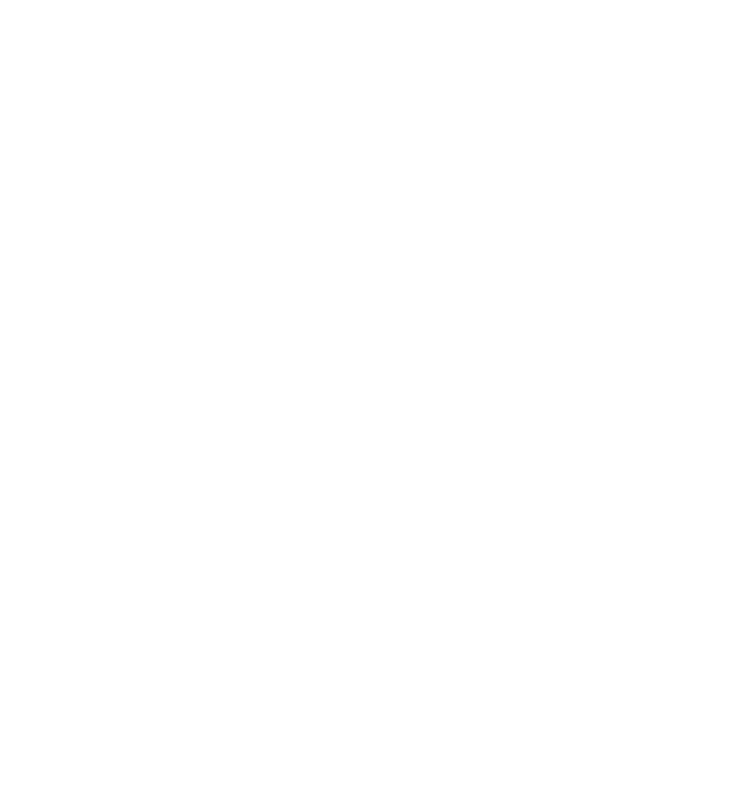
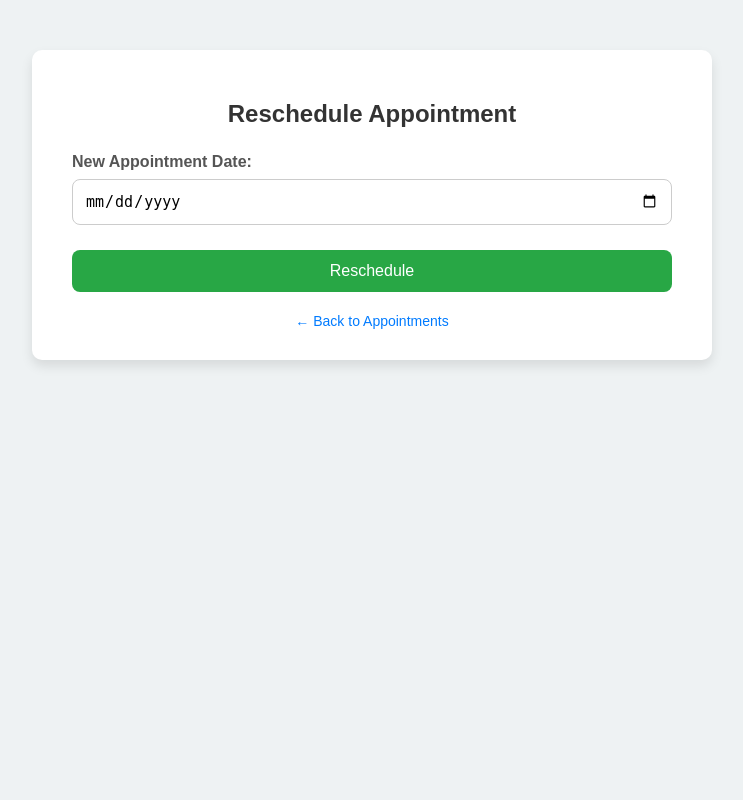
Before and after one commit to abhiopkrck/onlinegames.html, a PHP site: page /checkups/add_checkup.php?id=1 in a window 1280 px wide. Before the commit the part shown is empty. Shown: the whole page, without its empty margins (268-1011 px from the left). Run offline with PHP 8.4, Linux system fonts and the light colour scheme.

Commit message:
Update add_checkup.php

```diff
--- a/checkups/add_checkup.php
+++ b/checkups/add_checkup.php
@@ -1,3 +1,100 @@
-<?php
-// Add checkup.php
-?>
+<!DOCTYPE html>
+<html>
+<head>
+    <title>Reschedule Appointment</title>
+    <style>
+        body {
+            font-family: Arial, sans-serif;
+            background-color: #eef2f3;
+            margin: 0;
+            padding: 0;
+        }
+
+        .form-container {
+            background-color: #ffffff;
+            width: 90%;
+            max-width: 600px;
+            margin: 50px auto;
+            padding: 30px 40px;
+            border-radius: 10px;
+            box-shadow: 0 6px 12px rgba(0,0,0,0.1);
+        }
+
+        h2 {
+            text-align: center;
+            margin-bottom: 25px;
+            color: #333;
+        }
+
+        label {
+            display: block;
+            margin-top: 15px;
+            font-weight: bold;
+            color: #555;
+        }
+
+        input[type="date"],
+        input[type="hidden"] {
+            width: 100%;
+            padding: 12px;
+            margin-top: 8px;
+            border: 1px solid #ccc;
+            border-radius: 8px;
+            box-sizing: border-box;
+            font-size: 15px;
+        }
+
+        button {
+            margin-top: 25px;
+            width: 100%;
+            background-color: #28a745;
+            color: white;
+            font-size: 16px;
+            padding: 12px;
+            border: none;
+            border-radius: 8px;
+            cursor: pointer;
+            transition: background-color 0.3s;
+        }
+
+        button:hover {
+            background-color: #218838;
+        }
+
+        .back-link {
+            text-align: center;
+            margin-top: 20px;
+        }
+
+        .back-link a {
+            text-decoration: none;
+            color: #007bff;
+            font-size: 14px;
+        }
+
+        .back-link a:hover {
+            text-decoration: underline;
+        }
+    </style>
+</head>
+<body>
+
+<div class="form-container">
+    <h2>Reschedule Appointment</h2>
+    <form method="POST" action="appointments_controller.php">
+        <input type="hidden" name="reschedule_appointment" value="1">
+        <input type="hidden" name="appointment_id" value="<?php echo $_GET['id']; ?>">
+
+        <label for="new_date">New Appointment Date:</label>
+        <input type="date" id="new_date" name="new_date" required>
+
+        <button type="submit">Reschedule</button>
+    </form>
+
+    <div class="back-link">
+        <a href="view_appointments.php">← Back to Appointments</a>
+    </div>
+</div>
+
+</body>
+</html>
```
